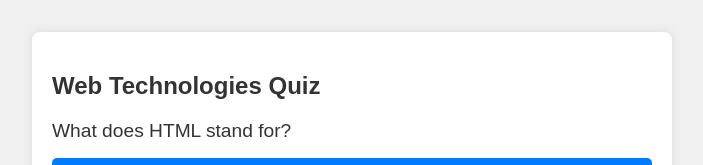
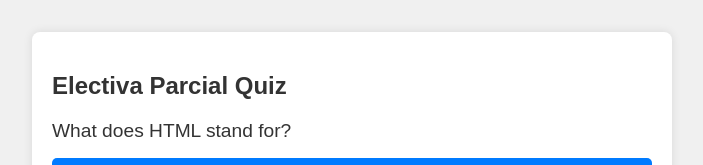
Before and after one commit to Andersxn2904/Elect2Parcial1PageSurge, a website: page Src/index.html in a window 1280 px wide. Shown: the top 165 px of the page, without its empty margins (288-991 px from the left). Drawn offline with Linux system fonts and the light colour scheme.

Commit message:
other commit

```diff
--- a/Src/index.html
+++ b/Src/index.html
@@ -67,7 +67,7 @@
 <body>
 
 <div class="quiz-container">
-    <h2>Web Technologies Quiz</h2>
+    <h2>Electiva Parcial Quiz</h2>
     <div class="question">What does HTML stand for?</div>
     <ul class="choices">
         <li><button onclick="checkAnswer(this)">HyperText Markup Language</button></li>
```
